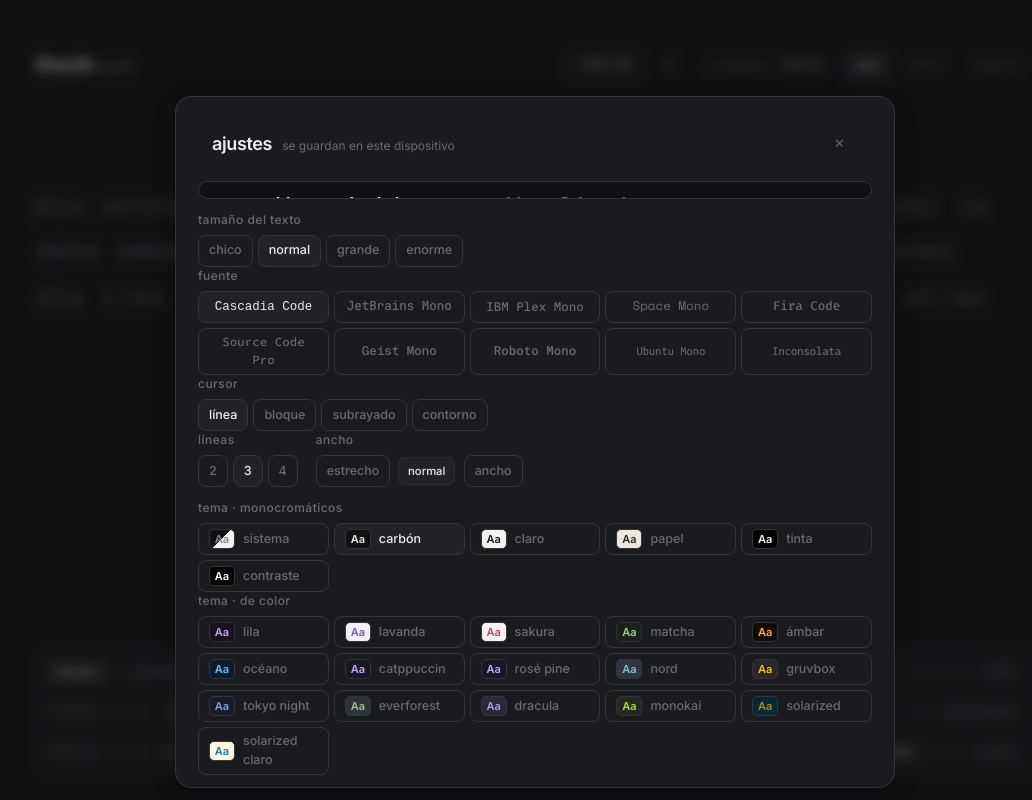
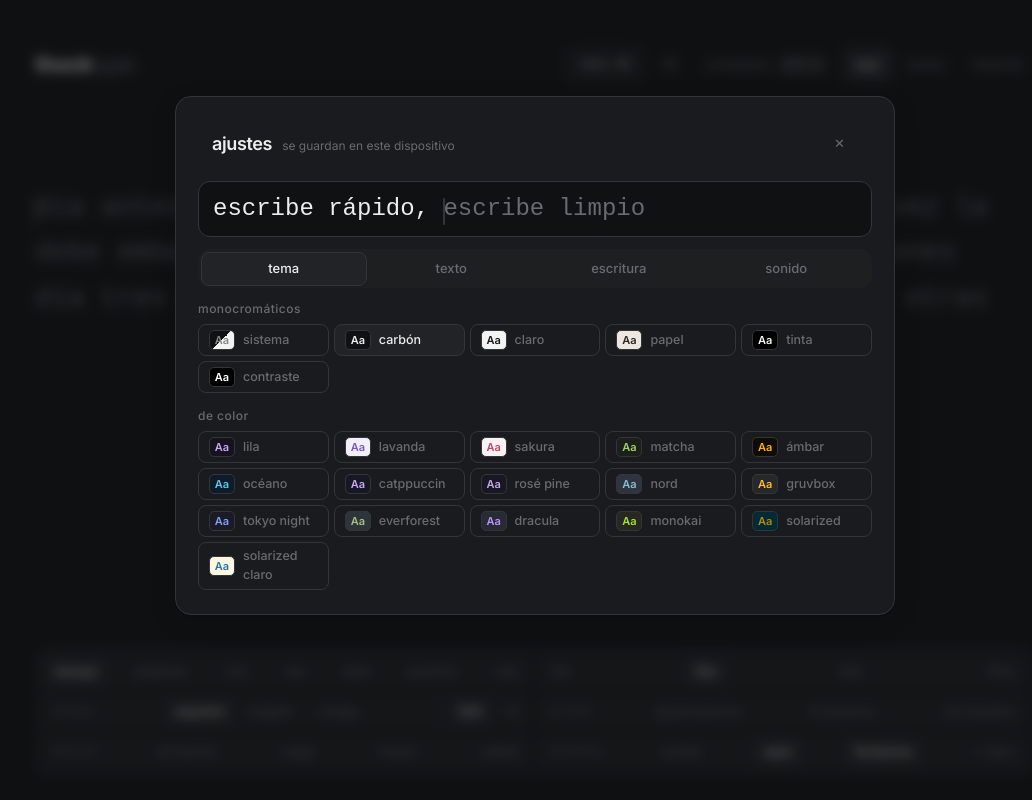
Before and after one commit to fariascode/thocktype, a React (Vite) app: page / in a window 1280 px wide. Both pictures are taken after a click on the button "ajustes". Shown: the whole page, without its empty margins (105-1137 px from the left). Built offline with nearby package versions, Linux system fonts and the light colour scheme; a web font is replaced by a local one.

Commit message:
feat(ajustes): panel en pestañas con progreso, modo enfoque, movimiento del cursor y sonido

```diff
--- a/src/App.tsx
+++ b/src/App.tsx
@@ -26,7 +26,7 @@ import type { Session } from '@supabase/supabase-js'
 import { addPendingStats, syncAll, syncUp, type Synced } from './sync'
 import { getMyProfile, type Profile } from './profile'
 import ProfilePage from './ProfilePage'
-import { applyAppearance, isLight, type Caret, type Font, type Lines, type Width, type Size, type Theme } from './appearance'
+import { applyAppearance, isLight, type Caret, type CaretMotion, type Font, type Lines, type Progress, type SoundKind, type Width, type Size, type Theme } from './appearance'
 import SettingsPanel from './SettingsPanel'
 import { challengeNumber, dailyWords, grid, loadDaily, officialFor, saveOfficial, type DailyEntry } from './daily'
 import { addBigram, loadBigrams, mergeBigrams, saveBigrams, type Bigrams } from './coach'
@@ -42,7 +42,8 @@ type Settings = {
   lang: Lang; mode: Mode; duration: number; count: number; punct: boolean; numbers: boolean; custom: string
   pool: number // 200 or 1000 most frequent words (1000 = the whole list)
   plain: boolean // spanish without accents
-  theme: Theme; size: Size; font: Font; caret: Caret; lines: Lines; width: Width; sound: boolean; live: boolean; ghost: boolean
+  theme: Theme; size: Size; font: Font; caret: Caret; lines: Lines; width: Width;
+  caretMotion: CaretMotion; focus: boolean; progress: Progress; soundKind: SoundKind; volume: number; sound: boolean; live: boolean; ghost: boolean
   drill: string[] // coach letter pairs to practice; empty = practice weak keys
   rules: Rules
   v: number // settings format version, for one-time migrations
@@ -59,7 +60,7 @@ const RULES: Record<keyof Rules, [label: string, help: string]> = {
 const activeRules = (s: Settings): Rules => (s.mode === 'daily' || s.mode === 'zen' ? NO_RULES : s.rules)
 const DEFAULTS: Settings = {
   lang: 'es', mode: 'time', duration: 30, count: 25, punct: false, numbers: false, pool: 200, plain: false,
-  custom: 'escribe aquí tu propio texto para practicar', theme: 'dark', size: 'm', font: 'cascadia', caret: 'line', lines: '3', width: 'normal', sound: false, live: true, ghost: true, drill: [], rules: NO_RULES, v: 2,
+  custom: 'escribe aquí tu propio texto para practicar', theme: 'dark', size: 'm', font: 'cascadia', caret: 'line', lines: '3', width: 'normal', caretMotion: 'smooth', focus: false, progress: 'number', soundKind: 'thock', volume: 0.7, sound: false, live: true, ghost: true, drill: [], rules: NO_RULES, v: 2,
 }
 const SKEY = 'thocktype.settings'
 function loadSettings(): Settings {
@@ -194,6 +195,12 @@ export default function App() {
   useEffect(() => {
     applyAppearance(s)
     try { localStorage.setItem(SKEY, JSON.stringify(s)) } catch { /* storage blocked */ }
+    if (s.theme !== 'auto') return
+    // "sistema": follow the device when it switches between light and dark
+    const mq = window.matchMedia?.('(prefers-color-scheme: dark)')
+    const follow = () => applyAppearance(s)
+    mq?.addEventListener('change', follow)
+    return () => mq?.removeEventListener('change', follow)
   }, [s])
 
   const fresh = () => ({ start: 0, keys: 0, good: 0, secKeys: 0, samples: [] as Sample[], hits: {} as Record<string, number>, errs: {} as Record<string, number>, bigrams: {} as Bigrams, lastAt: 0 })
@@ -316,13 +323,13 @@ export default function App() {
       if (phase === 'idle') { c.start = performance.now(); setPhase('running') }
       if (e.key === ' ') {
         if (cur === '') return
-        if (rules.brake && cur !== target) { if (s.sound) thock(true); return } // must finish the word correctly first
+        if (rules.brake && cur !== target) { if (s.sound) thock(true, s.soundKind, s.volume); return } // must finish the word correctly first
         c.keys++; c.secKeys++
         const ok = zen || cur === target
         if (!ok && rules.sudden) { finish(typed, i); return }
         if (ok) c.good++
         c.lastAt = performance.now()
-        if (s.sound) thock(!ok)
+        if (s.sound) thock(!ok, s.soundKind, s.volume)
         if (finite && i === words.length - 1) { finish(typed); return } // space on the last word ends the test
         type([...typed, ''])
         if (s.mode === 'time' && i > words.length - 50) setTest({ words: [...words, ...randomWords(s.lang, 200, wordOpts(s)).map(w => (usesPlain(s) ? plain(w) : w))] })
@@ -344,7 +351,7 @@ export default function App() {
         if (dt > 15 && dt < 2000) addBigram(c.bigrams, (target[cur.length - 1] + e.key).toLowerCase(), dt) // skip bursts and pauses
       }
       c.lastAt = now
-      if (s.sound) thock(!ok)
+      if (s.sound) thock(!ok, s.soundKind, s.volume)
       if (!ok && rules.sudden) { finish(typed, i); return }
       if (!ok && rules.brake) return // the mistake counts, but the caret stays until the right key
       const next = [...typed.slice(0, i), cur + e.key]
@@ -454,10 +461,12 @@ export default function App() {
   const on = (Object.keys(RULES) as (keyof Rules)[]).filter(k => activeRules(s)[k])
   const ruleTags = on.length > 0 && <span className="rule-tags">{on.map(k => <span key={k}>{RULES[k][0]}</span>)}</span>
   const shown = zen ? typed : words.slice(0, typed.length + 80)
-  const progress =
-    s.mode === 'time' ? s.duration - clock
+  const progress = s.progress !== 'number' ? null
+    : s.mode === 'time' ? s.duration - clock
     : zen ? clock
     : `${typed.length - 1}/${words.length}`
+  // 0..1 for the progress bar; zen has no end
+  const done01 = zen ? 0 : s.mode === 'time' ? clock / s.duration : (typed.length - 1) / Math.max(1, words.length)
 
   return (
     <main className={phase === 'running' ? 'running' : ''}>
@@ -502,6 +511,9 @@ export default function App() {
               : <span className="live">{zen ? 'escribe libremente · shift+enter para terminar' : pb ? `récord ${pb} wpm` : ''}</span>}
             {caps && <span className="caps" role="status">⇪ mayúsculas activadas</span>}
           </div>
+          {s.progress === 'bar' && !zen && (
+            <div className="progress-bar" aria-hidden><span style={{ transform: `scaleX(${phase === 'running' ? done01 : 0})`, transitionDuration: s.mode === 'time' ? '1s' : '300ms' }} /></div>
+          )}
           <div className="typing">
           {COARSE && (
             <>
@@ -548,7 +560,7 @@ export default function App() {
       )}
       {auth && <AuthModal view={auth} session={session} syncState={syncState} me={me} onView={setAuth} onClose={() => setAuth(null)}
         onProfile={setMe} onOpenProfile={name => go(`/u/${name}`)} />}
-      {settingsOpen && <SettingsPanel a={s} onChange={next => setS({ ...s, ...next })} onClose={() => setSettingsOpen(false)} />}
+      {settingsOpen && <SettingsPanel a={s} onChange={next => setS({ ...s, ...next })} onPreviewSound={(k, v) => thock(false, k, v)} onClose={() => setSettingsOpen(false)} />}
       {palette && <CommandPalette commands={commands()} onClose={() => setPalette(false)} />}
     </main>
   )
--- a/src/SettingsPanel.tsx
+++ b/src/SettingsPanel.tsx
@@ -1,33 +1,53 @@
-import { useEffect } from 'react'
-import { CARETS, FONTS, FONT_FAMILY, LINES, MONO_THEMES, SIZES, WIDTHS, SWATCH, THEMES, loadFont, type Appearance, type Font, type Theme } from './appearance'
+import { useEffect, useRef, useState } from 'react'
+import { useLayoutMotion } from './motion'
+import {
+  CARETS, CARET_MOTION, FONTS, FONT_FAMILY, LINES, MONO_THEMES, PROGRESS, SIZES, SOUNDS, WIDTHS, SWATCH, THEMES, loadFont,
+  type Appearance, type Font, type Progress, type SoundKind, type Theme,
+} from './appearance'
 
-type Props = { a: Appearance; onChange: (next: Partial<Appearance>) => void; onClose: () => void }
+export type Prefs = Appearance & { progress: Progress; sound: boolean; soundKind: SoundKind; volume: number; live: boolean; ghost: boolean }
+type Props = { a: Prefs; onChange: (next: Partial<Prefs>) => void; onClose: () => void; onPreviewSound: (k: SoundKind, volume: number) => void }
 
+const TABS = { tema: 'tema', texto: 'texto', escritura: 'escritura', sonido: 'sonido' } as const
+type Tab = keyof typeof TABS
 const COLOR_THEMES = (Object.keys(THEMES) as Theme[]).filter(t => !(MONO_THEMES as readonly Theme[]).includes(t))
 const swatch = (t: Theme) => (
   <span className="swatch-label">
     <span className="swatch" style={{ background: SWATCH[t][0], color: SWATCH[t][1] }}>Aa</span>{THEMES[t]}
   </span>
 )
+let lastTab: Tab = 'tema' // reopening the panel returns to the tab you were on
 
 // Changes apply instantly (to the preview and to the page behind), and are saved per device
-export default function SettingsPanel({ a, onChange, onClose }: Props) {
+export default function SettingsPanel({ a, onChange, onClose, onPreviewSound }: Props) {
   useEffect(() => { (Object.keys(FONTS) as Font[]).forEach(loadFont) }, []) // so each option shows in its own font
+  const [tab, setTabState] = useState<Tab>(lastTab)
+  const card = useRef<HTMLDivElement>(null)
+  useLayoutMotion(card)
+  const setTab = (t: Tab) => { lastTab = t; setTabState(t) }
 
-  const group = <K extends keyof Appearance>(key: K, options: Record<Appearance[K], string>, render?: (v: Appearance[K]) => React.ReactNode, only?: readonly Appearance[K][]) => (
+  // single choice among string options
+  const group = <K extends keyof Prefs>(key: K, options: Record<string, string>, render?: (v: string) => React.ReactNode, only?: readonly string[], onPick?: (v: string) => void) => (
     <div className="set-options" role="radiogroup">
-      {(only ?? (Object.keys(options) as Appearance[K][])).map(v => (
+      {(only ?? Object.keys(options)).map(v => (
         <button key={v} role="radio" aria-checked={a[key] === v} className={a[key] === v ? 'on' : ''}
-          onClick={() => onChange({ [key]: v } as Partial<Appearance>)}>
+          onClick={() => { onChange({ [key]: v } as Partial<Prefs>); onPick?.(v) }}>
           {render ? render(v) : options[v]}
         </button>
       ))}
     </div>
   )
+  // on/off preference
+  const toggle = (key: 'live' | 'ghost' | 'focus' | 'sound', label: string, help: string) => (
+    <button role="switch" aria-checked={a[key]} className={`set-toggle ${a[key] ? 'on' : ''}`} onClick={() => onChange({ [key]: !a[key] })}>
+      <span><b>{label}</b><small>{help}</small></span>
+      <span className="switch" aria-hidden />
+    </button>
+  )
 
   return (
     <div className="palette-backdrop" onMouseDown={onClose}>
-      <div className="settings card" role="dialog" aria-modal="true" aria-label="ajustes"
+      <div ref={card} className="settings card" role="dialog" aria-modal="true" aria-label="ajustes"
         onMouseDown={e => e.stopPropagation()} onKeyDown={e => e.key === 'Escape' && onClose()}>
         <div className="settings-head">
           <h2>ajustes <small>se guardan en este dispositivo</small></h2>
@@ -39,19 +59,49 @@ export default function SettingsPanel({ a, onChange, onClose }: Props) {
           <span className="pv-next">e<span className="caret static" /></span>scribe limpio
         </div>
 
-        {/* two columns on wide screens so the whole panel fits without scrolling */}
-        <div className="set-col">
-          <section><small>tamaño del texto</small>{group('size', SIZES)}</section>
-          <section className="fonts"><small>fuente</small>{group('font', FONTS, f => <span style={{ fontFamily: FONT_FAMILY[f] }}>{FONTS[f]}</span>)}</section>
-          <section><small>cursor</small>{group('caret', CARETS)}</section>
-          <div className="set-pair">
-            <section><small>líneas</small>{group('lines', LINES, v => v)}</section>
-            <section className="width-opt"><small>ancho</small>{group('width', WIDTHS)}</section>
-          </div>
+        <div className="set-tabs" role="tablist" data-pill>
+          <span className="seg-pill" aria-hidden />
+          {(Object.keys(TABS) as Tab[]).map(t => (
+            <button key={t} role="tab" aria-selected={tab === t} className={tab === t ? 'on' : ''} onClick={() => setTab(t)}>{TABS[t]}</button>
+          ))}
         </div>
-        <div className="set-col">
-          <section className="themes"><small>tema · monocromáticos</small>{group('theme', THEMES, swatch, MONO_THEMES)}</section>
-          <section className="themes"><small>tema · de color</small>{group('theme', THEMES, swatch, COLOR_THEMES)}</section>
+
+        <div className="set-page" key={tab} role="tabpanel">
+          {tab === 'tema' && <>
+            <section className="themes"><small>monocromáticos</small>{group('theme', THEMES, v => swatch(v as Theme), MONO_THEMES)}</section>
+            <section className="themes"><small>de color</small>{group('theme', THEMES, v => swatch(v as Theme), COLOR_THEMES)}</section>
+          </>}
+          {tab === 'texto' && <>
+            <section className="fonts"><small>fuente</small>{group('font', FONTS, f => <span style={{ fontFamily: FONT_FAMILY[f as Font] }}>{FONTS[f as Font]}</span>)}</section>
+            <section><small>tamaño del texto</small>{group('size', SIZES)}</section>
+            <div className="set-pair">
+              <section><small>líneas</small>{group('lines', LINES, v => v)}</section>
+              <section className="width-opt"><small>ancho</small>{group('width', WIDTHS)}</section>
+            </div>
+            <div className="set-pair">
+              <section><small>cursor</small>{group('caret', CARETS)}</section>
+              <section><small>movimiento</small>{group('caretMotion', CARET_MOTION)}</section>
+            </div>
+          </>}
+          {tab === 'escritura' && <>
+            <section><small>progreso del test</small>{group('progress', PROGRESS)}</section>
+            <div className="set-toggles">
+              {toggle('live', 'wpm en vivo', 'tu velocidad mientras escribes')}
+              {toggle('ghost', 'fantasma', 'un cursor corre a la velocidad de tu récord')}
+              {toggle('focus', 'modo enfoque', 'oculta también la cabecera mientras escribes')}
+            </div>
+          </>}
+          {tab === 'sonido' && <>
+            <div className="set-toggles">{toggle('sound', 'sonido al teclear', 'un golpe sintetizado por tecla; más grave al fallar')}</div>
+            <section><small>tipo de sonido · toca para escucharlo</small>
+              {group('soundKind', SOUNDS, undefined, undefined, k => onPreviewSound(k as SoundKind, a.volume))}
+            </section>
+            <section><small>volumen · {Math.round(a.volume * 100)}%</small>
+              <input className="set-range" type="range" min={0.1} max={1} step={0.05} value={a.volume} aria-label="volumen"
+                onChange={e => onChange({ volume: Number(e.target.value) })}
+                onPointerUp={e => onPreviewSound(a.soundKind, Number(e.currentTarget.value))} />
+            </section>
+          </>}
         </div>
       </div>
     </div>
```
Also changed, not shown: 1 other file (tests, documents, lock files or other folders).
